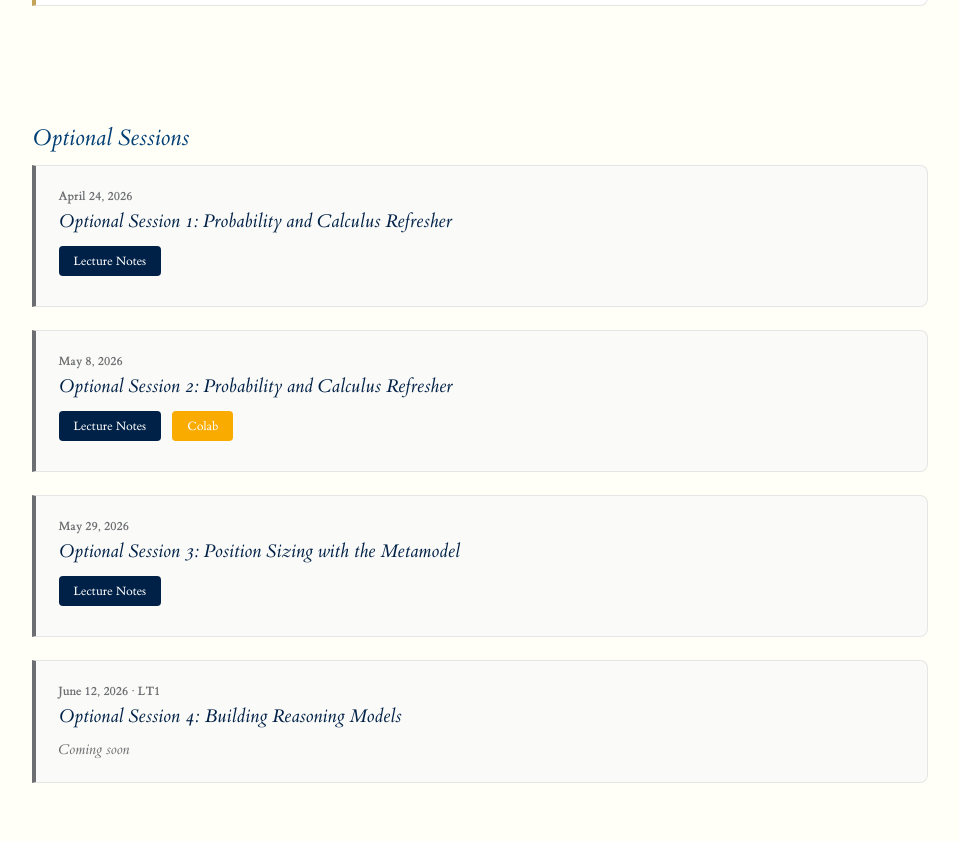
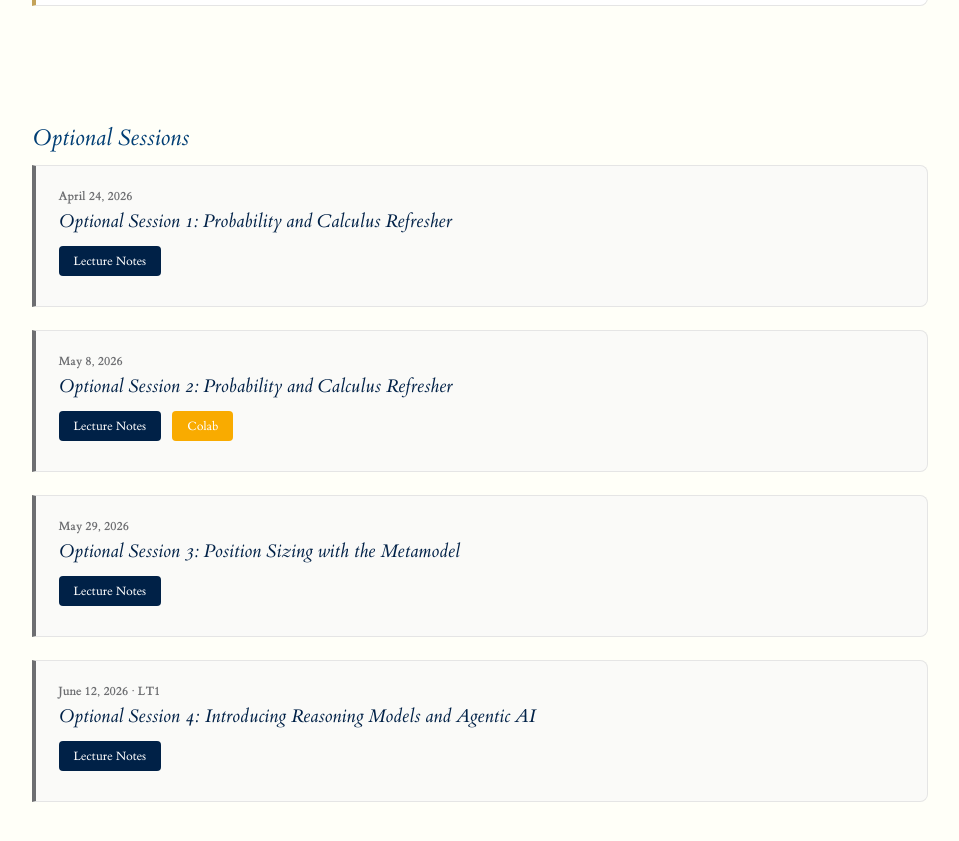
Before and after one commit to hm-ai/BUSI70575, a Jekyll site: the page built from syllabus.md, in a window 1280 px wide and 900 px high, scrolled down 1859 px. Shown: the top 841 px of the window, without its empty margins (160-1119 px from the left). Built offline with Jekyll 4.4.1, drawn with Linux system fonts in a browser that asks for light colours.

Commit message:
Rename Optional Session 4 and add lecture notes
Rename to "Introducing Reasoning Models and Agentic AI" in both the
home-page schedule and the syllabus, and link the new Lecture Notes PDF.

Co-Authored-By: Claude Opus 4.6 (1M context) <noreply@anthropic.com>

```diff
--- a/syllabus.md
+++ b/syllabus.md
@@ -141,9 +141,9 @@ permalink: /syllabus/
 
     <div class="week-card week-optional">
       <div class="week-date">June 12, 2026 · LT1</div>
-      <h3>Optional Session 4: Building Reasoning Models</h3>
+      <h3>Optional Session 4: Introducing Reasoning Models and Agentic AI</h3>
       <div class="materials">
-        <span class="coming-soon">Coming soon</span>
+        <a href="{{ site.baseurl }}/Lectures/Optional_Sessions/BUSI70575_Optional_Lecture_4_LLMs.pdf" class="btn">Lecture Notes</a>
       </div>
     </div>
 
```
Also changed, not shown: index.md (+1 -1 lines), 1 other file.
